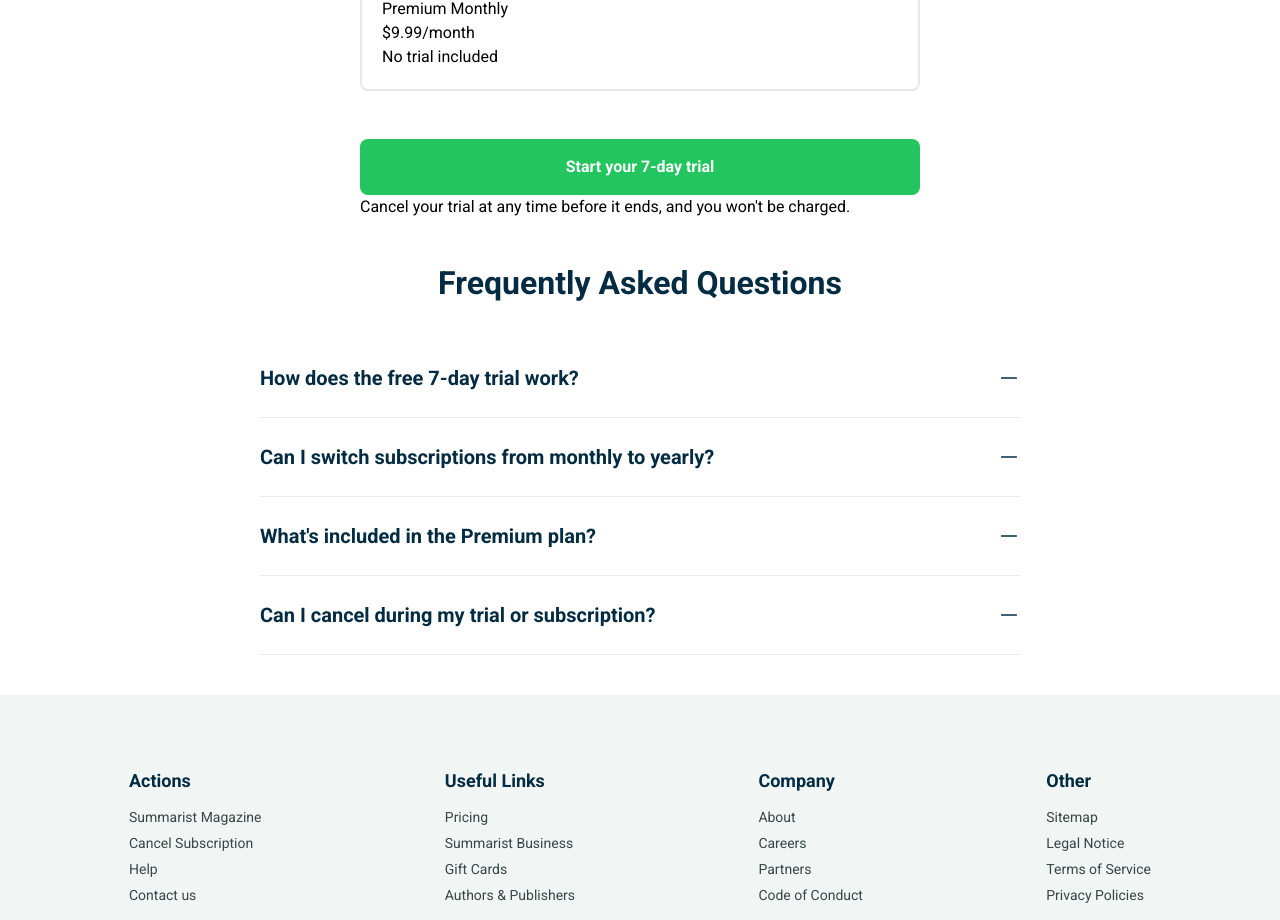
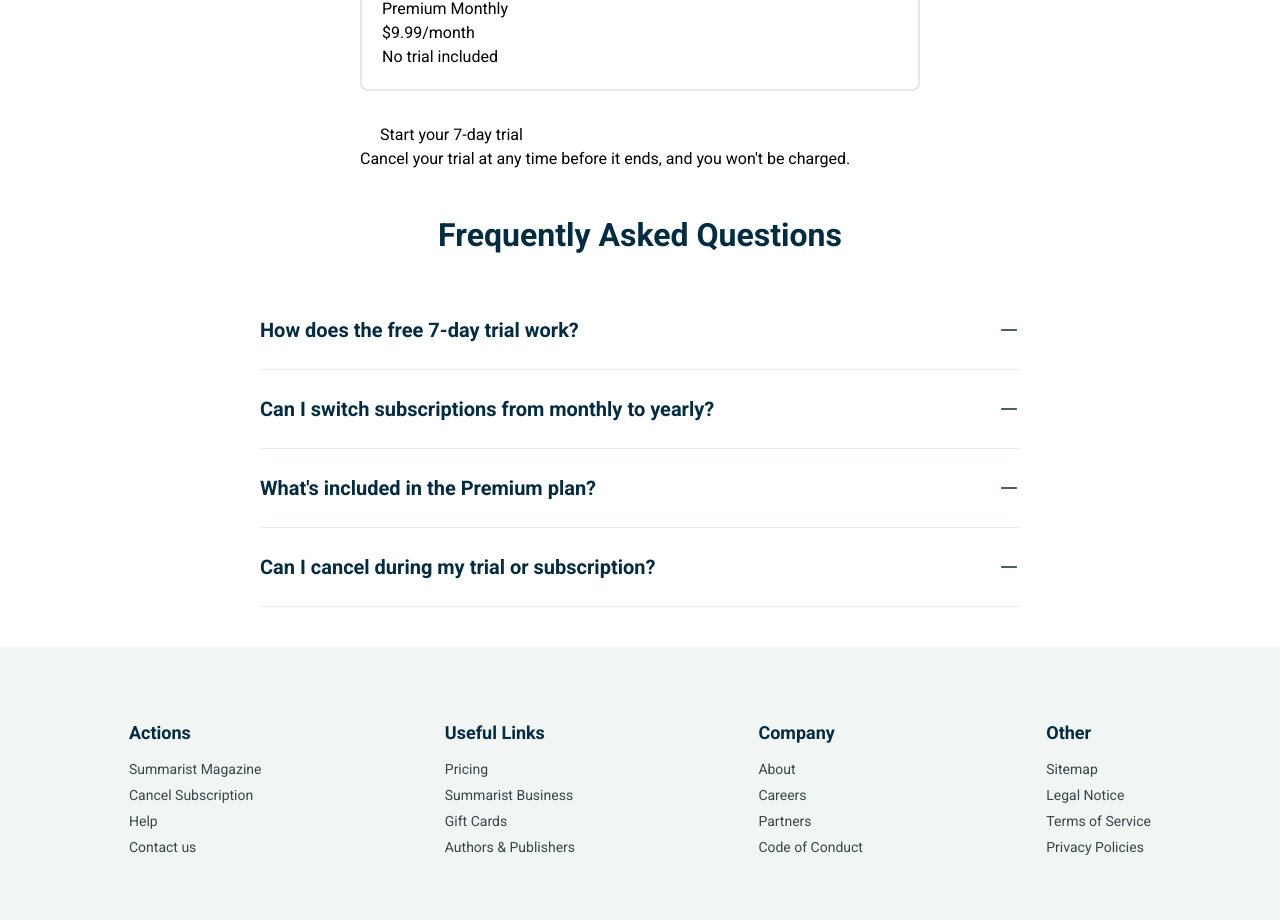
Before and after one commit to EricCR85/summarist, a Next.js app: page /choose-plan in a window 1280 px wide. Shown: the part 917-1837 px from the top of the page. Built offline with nearby package versions, Linux system fonts and the light colour scheme.

Commit message:
update button on choose plan

```diff
--- a/app/choose-plan/page.jsx
+++ b/app/choose-plan/page.jsx
@@ -3,6 +3,7 @@ import React, { useState } from "react";
 import { AiOutlineCheckCircle, AiOutlineMinus } from "react-icons/ai";
 import { useUser } from "../UserContext";
 import Footer from "../../components/Footer";
+import AuthModal from "../../components/AuthModal";
 
 export default function ChoosePlanPage() {
   const [selectedPlan, setSelectedPlan] = useState("yearly");
@@ -67,15 +68,12 @@ export default function ChoosePlanPage() {
           <p className="text-sm text-gray-500">No trial included</p>
         </div>
 
-        <button
-          className="start-button"
-          onClick={() =>
-            setUser((prev) => ({ ...prev, plan: selectedPlan, loggedIn: true }))
+  <div className="start-button-wrapper">
+    <button className="Start-button" onClick={openModal}>
+      Start your {selectedPlan === "yearly" ? "7-day" : ""} trial
+    </button>
+  </div>
 
-          }
-        >
-          Start your {selectedPlan === "yearly" ? "7-day" : ""} trial
-        </button>
         <p className="text-center text-xs mt-2 text-gray-500">
           Cancel your trial at any time before it ends, and you won't be
           charged.
@@ -100,6 +98,9 @@ export default function ChoosePlanPage() {
       <Footer />{" "}
     </div>
   );
+  {isModalOpen && (
+    <AuthModal isOpen={isModalOpen} onClose={closeModal} />
+  )}
 }
 
 function FAQItem({ question, answer }) {
--- a/app/globals.css
+++ b/app/globals.css
@@ -721,15 +721,23 @@ button:disabled {
   border-color: #22c55e;
 }
 
+.start-button-wrapper {
+  position: sticky;
+  bottom: 24px;
+  z-index: 50;
+  max-width: 600px;
+  margin: 32px auto 0;
+  padding: 0 20px;
+}
+
 .start-button {
   width: 100%;
   background-color: #22c55e;
   color: white;
   padding: 16px;
-  border-radius: 8px;
+  border-radius: 4px;
   font-weight: bold;
-  margin-top: 32px;
-  cursor: pointer;
+ font-size: 16px;
 }
 
 .plan-wrapper {
```
